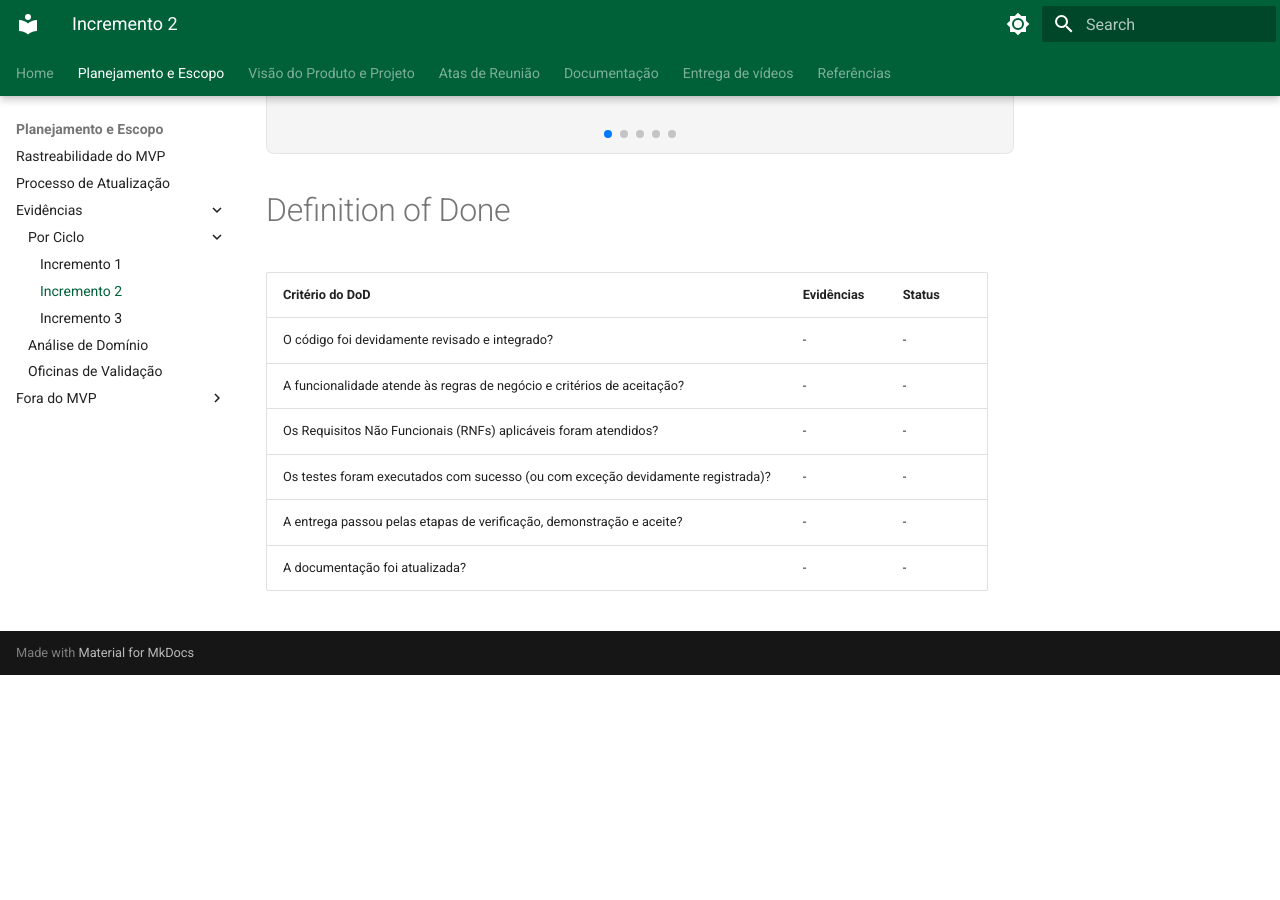
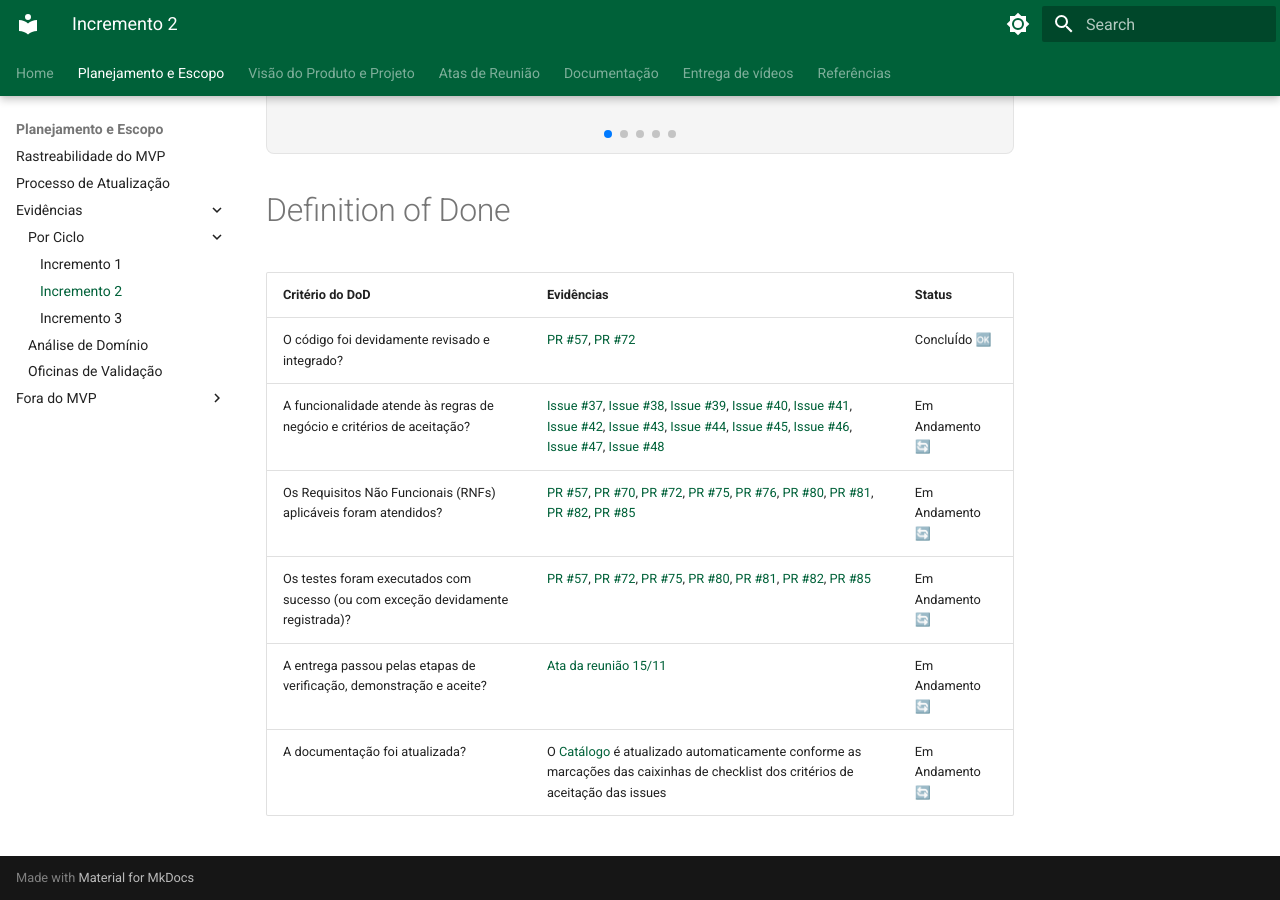
Before and after one commit to mdsreq-fga-unb/REQ-2026.2-T01-IBRADA-NET, an MkDocs documentation site: the page built from docs/evidencias/ciclos/ciclo2.md, in a window 1280 px wide and 900 px high, scrolled down 1281 px. Built offline with MkDocs 1.6.1 and Material for MkDocs 9.7.7, drawn with Linux system fonts in a browser that asks for light colours; before the commit the page ends 1956 px from its top, so only the background shows below that.

Commit message:
docs: preenche tabela do DoD do ciclo incremento 2

```diff
--- a/docs/evidencias/ciclos/ciclo2.md
+++ b/docs/evidencias/ciclos/ciclo2.md
@@ -134,9 +134,9 @@
 
 | Critério do DoD | Evidências | Status |
 | --------------- | ---------- | ------ |
-| O código foi devidamente revisado e integrado? | - | - |
-| A funcionalidade atende às regras de negócio e critérios de aceitação? | - | - |
-| Os Requisitos Não Funcionais (RNFs) aplicáveis foram atendidos? | - | - |
-| Os testes foram executados com sucesso (ou com exceção devidamente registrada)? | - | - |
-| A entrega passou pelas etapas de verificação, demonstração e aceite? | - | - |
-| A documentação foi atualizada? | - | - |
+| O código foi devidamente revisado e integrado? | [PR #57](https://github.com/mdsreq-fga-unb/REQ-2026.2-T01-IBRADA-NET/pull/57), [PR #72](https://github.com/mdsreq-fga-unb/REQ-2026.2-T01-IBRADA-NET/pull/72)| ConcluÍdo 🆗 |
+| A funcionalidade atende às regras de negócio e critérios de aceitação? | [Issue #37](https://github.com/mdsreq-fga-unb/REQ-2026.2-T01-IBRADA-NET/issues/37), [Issue #38](https://github.com/mdsreq-fga-unb/REQ-2026.2-T01-IBRADA-NET/issues/38), [Issue #39](https://github.com/mdsreq-fga-unb/REQ-2026.2-T01-IBRADA-NET/issues/39), [Issue #40](https://github.com/mdsreq-fga-unb/REQ-2026.2-T01-IBRADA-NET/issues/40), [Issue #41](https://github.com/mdsreq-fga-unb/REQ-2026.2-T01-IBRADA-NET/issues/41), [Issue #42](https://github.com/mdsreq-fga-unb/REQ-2026.2-T01-IBRADA-NET/issues/42), [Issue #43](https://github.com/mdsreq-fga-unb/REQ-2026.2-T01-IBRADA-NET/issues/43), [Issue #44](https://github.com/mdsreq-fga-unb/REQ-2026.2-T01-IBRADA-NET/issues/44), [Issue #45](https://github.com/mdsreq-fga-unb/REQ-2026.2-T01-IBRADA-NET/issues/45), [Issue #46](https://github.com/mdsreq-fga-unb/REQ-2026.2-T01-IBRADA-NET/issues/46), [Issue #47](https://github.com/mdsreq-fga-unb/REQ-2026.2-T01-IBRADA-NET/issues/47), [Issue #48](https://github.com/mdsreq-fga-unb/REQ-2026.2-T01-IBRADA-NET/issues/48) | Em Andamento 🔄 |
+| Os Requisitos Não Funcionais (RNFs) aplicáveis foram atendidos? | [PR #57](https://github.com/mdsreq-fga-unb/REQ-2026.2-T01-IBRADA-NET/pull/57), [PR #70](https://github.com/mdsreq-fga-unb/REQ-2026.2-T01-IBRADA-NET/pull/70), [PR #72](https://github.com/mdsreq-fga-unb/REQ-2026.2-T01-IBRADA-NET/pull/72), [PR #75](https://github.com/mdsreq-fga-unb/REQ-2026.2-T01-IBRADA-NET/pull/75), [PR #76](https://github.com/mdsreq-fga-unb/REQ-2026.2-T01-IBRADA-NET/pull/76), [PR #80](https://github.com/mdsreq-fga-unb/REQ-2026.2-T01-IBRADA-NET/pull/80), [PR #81](https://github.com/mdsreq-fga-unb/REQ-2026.2-T01-IBRADA-NET/pull/81), [PR #82](https://github.com/mdsreq-fga-unb/REQ-2026.2-T01-IBRADA-NET/pull/82), [PR #85](https://github.com/mdsreq-fga-unb/REQ-2026.2-T01-IBRADA-NET/pull/85) | Em Andamento 🔄 |
+| Os testes foram executados com sucesso (ou com exceção devidamente registrada)? | [PR #57](https://github.com/mdsreq-fga-unb/REQ-2026.2-T01-IBRADA-NET/pull/57), [PR #72](https://github.com/mdsreq-fga-unb/REQ-2026.2-T01-IBRADA-NET/pull/72), [PR #75](https://github.com/mdsreq-fga-unb/REQ-2026.2-T01-IBRADA-NET/pull/75), [PR #80](https://github.com/mdsreq-fga-unb/REQ-2026.2-T01-IBRADA-NET/pull/80), [PR #81](https://github.com/mdsreq-fga-unb/REQ-2026.2-T01-IBRADA-NET/pull/81), [PR #82](https://github.com/mdsreq-fga-unb/REQ-2026.2-T01-IBRADA-NET/pull/82), [PR #85](https://github.com/mdsreq-fga-unb/REQ-2026.2-T01-IBRADA-NET/pull/85) | Em Andamento 🔄 |
+| A entrega passou pelas etapas de verificação, demonstração e aceite? | [Ata da reunião 15/11](https://mdsreq-fga-unb.github.io/REQ-2026.2-T01-IBRADA-NET/atas-reuniao/unidade-3/15-11/) | Em Andamento 🔄 |
+| A documentação foi atualizada? | O [Catálogo](https://mdsreq-fga-unb.github.io/REQ-2026.2-T01-IBRADA-NET/planejamento/rastreabilidade/#mapa-interativo) é atualizado automaticamente conforme as marcações das caixinhas de checklist dos critérios de aceitação das issues | Em Andamento 🔄 |
```
